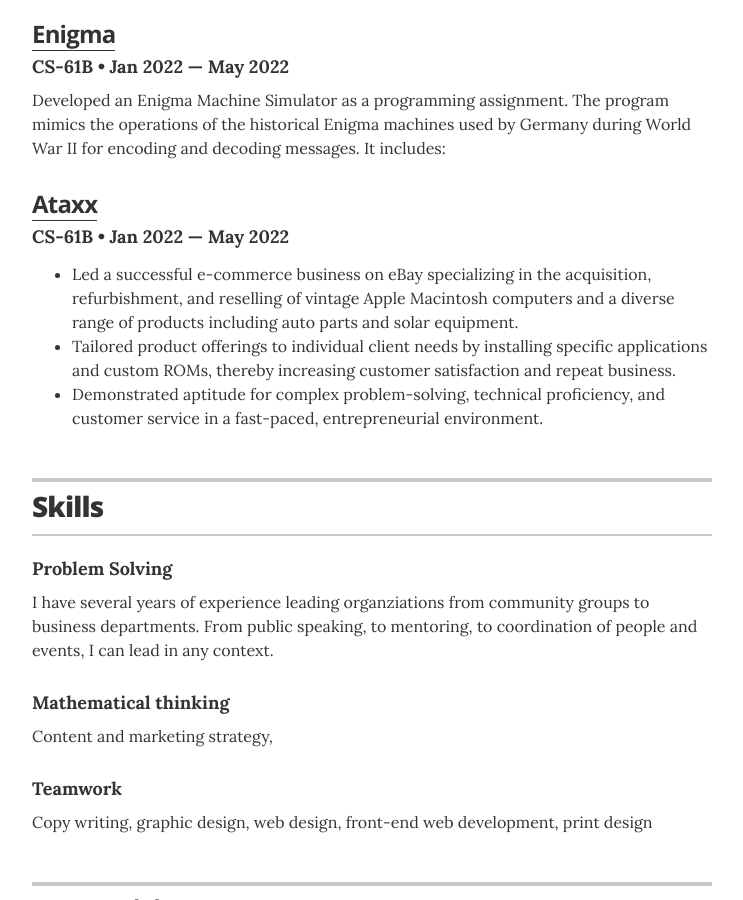
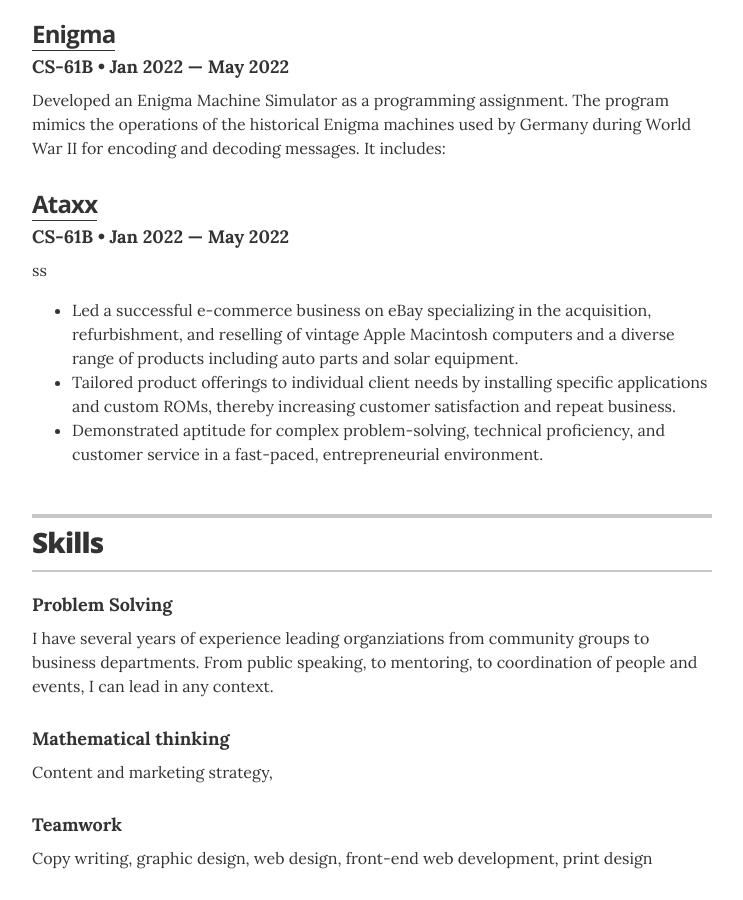
Before and after one commit to arthurutnehmer/Resume, a Jekyll site: the page built from index.html, in a window 1280 px wide and 900 px high, scrolled down 2008 px. Shown: the whole window, without its empty margins (268-1011 px from the left). Built offline with Jekyll 4.4.1, drawn with Linux system fonts in a browser that asks for light colours.

```diff
--- a/_data/projects.yml
+++ b/_data/projects.yml
@@ -14,7 +14,7 @@
   role: CS-61B
   duration: Jan 2022 &mdash; May 2022
   url: https://github.com/arthurutnehmer/cs61b-ataxx
-  description: <ul class="resume-item-list">
+  description: ss <ul class="resume-item-list">
     <li>Led a successful e-commerce business on eBay specializing in the acquisition, refurbishment, and reselling of vintage Apple Macintosh computers and a diverse range of products including auto parts and solar equipment.</li>
     <li>Tailored product offerings to individual client needs by installing specific applications and custom ROMs, thereby increasing customer satisfaction and repeat business.</li>
     <li>Demonstrated aptitude for complex problem-solving, technical proficiency, and customer service in a fast-paced, entrepreneurial environment.</li></ul>
```
